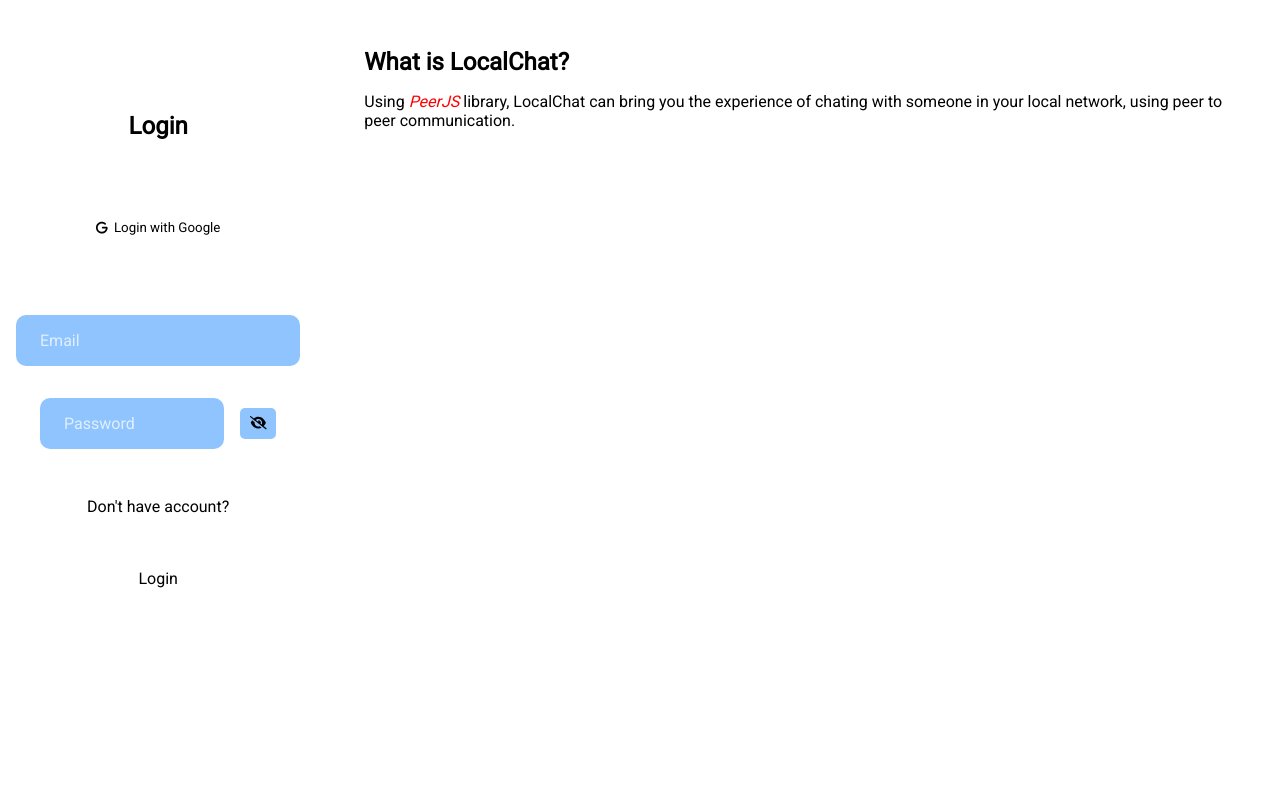
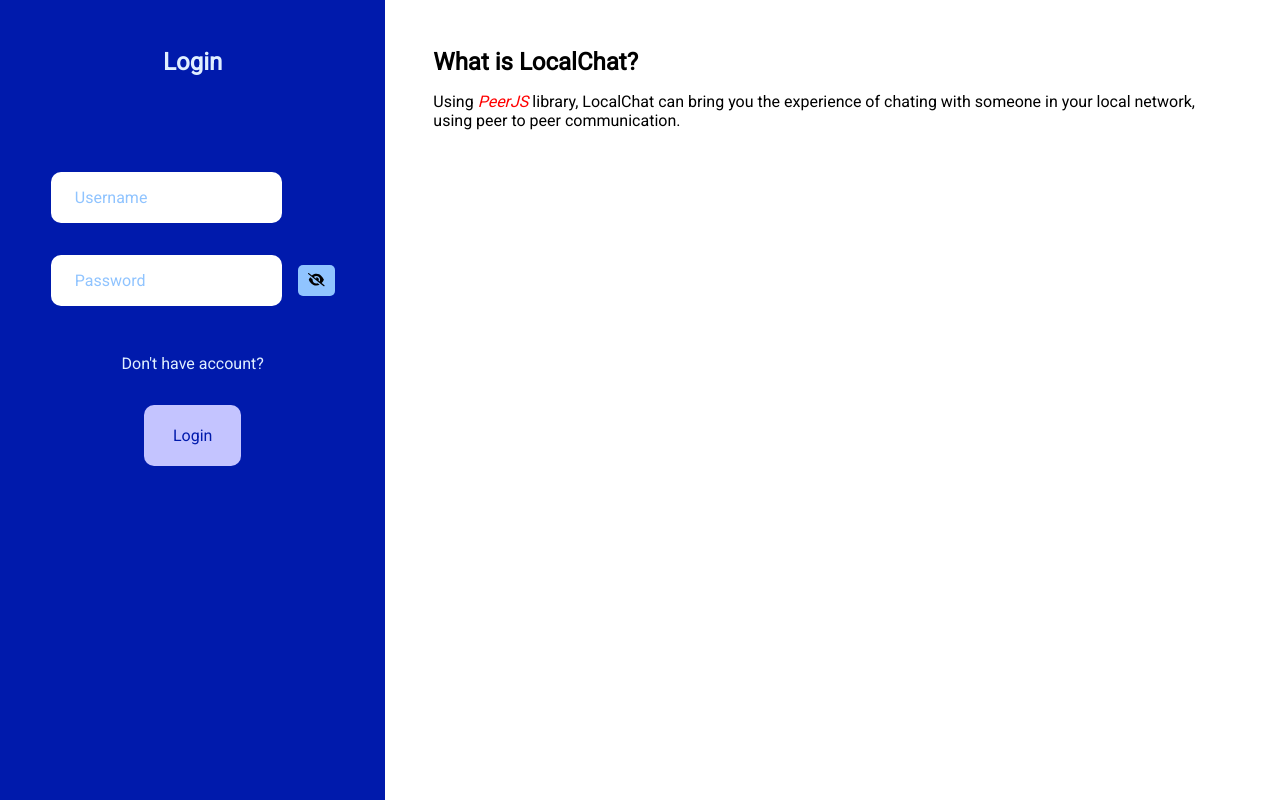
Before and after one commit to Animator55/LocalChat, a React (Vite) app: page / in a window 1280 px wide. Built offline with nearby package versions, Linux system fonts and the light colour scheme; the HTML template or start-up script is replaced by a standard one.

Commit message:
added login styles and func

```diff
--- a/src/App.tsx
+++ b/src/App.tsx
@@ -62,6 +62,19 @@
       break
     }
   }
+  return result
+}
+
+const checkValidId = (id: string)=>{
+  let defaultChatsIds = Object.keys(defaultChats)
+  let result: boolean = false
+  // for(let i=0; i<defaultChatsIds.length;i++) {
+  //   if(defaultChatsIds[i] === id && defaultChats[id].password === password) {
+  //     result = true
+  //     break
+  //   }
+  // }
+  result = defaultChatsIds.includes(id)
   return result
 }
 
@@ -166,7 +179,8 @@
       // changeStatus('')
     }
   }
-  function connection(id: string) { //crea tu session
+  function connection(id: string): undefined | string { //crea tu session
+    if(!checkValidId(id)) return "invalid"
     peer = new Peer(id);
     if (peer === undefined) return
 
@@ -567,13 +581,20 @@
     if (inputChat.current) inputChat.current.focus()
   })
 
+  React.useEffect(()=>{
+    if(session !== undefined && session._id !== undefined) {
+      document.body.classList.add("loggin-in")
+    }
+  }, [session])
+
   return <main>
     {session === undefined ?
-      <Login/>
+      <Login login={connection}/>
     :<>
       <ChatList />
       <Chat />
     </>
     }
+    <div className='fade-login'></div>
   </main>
 }
--- a/src/assets/App.css
+++ b/src/assets/App.css
@@ -14,6 +14,35 @@
   --clightblue2: #22368f;
   --cdarkgreen: #0d6d00;
   --cgreen: #5eff49;
+
+  --cblack: #9898aa;
+  --clight: #c4c4ff;
+  position: relative;
+}
+
+.fade-login {
+  display: none;
+  pointer-events: none;
+}
+body.loggin-in .fade-login {
+  display: block;
+  position: absolute;
+  content: "";
+  z-index: 2;
+  background-color: var(--cblue);
+  inset: 0;
+  animation: login 2s forwards;
+  pointer-events: all;
+}
+
+@keyframes login {
+  from {
+    opacity: 1;
+  }
+  to {
+    opacity: 0;
+    pointer-events: none;
+  }
 }
 
 hr {
@@ -247,6 +276,7 @@
   content: "";
   z-index: 1;
   background: linear-gradient(180deg, transparent 85%, var(--cwhite) 90%);
+  pointer-events: none;
 }
 
 .scroll-bottom {
@@ -558,9 +588,12 @@
 
 .avatar-background {
   background-color: #2b46e0;
-  animation: fadeToDown 300ms forwards;
   height: 30%;
   position: relative;
+}
+.animated .avatar-background {
+  opacity: 0;
+  animation: fadeToDown 300ms forwards;
 }
 
 .return {
@@ -597,6 +630,8 @@
   display: flex;
   flex-direction: column;
   gap: 0.5rem;
+}
+.animated .config-form {
   opacity: 0;
   animation: fadeToDown 300ms 300ms forwards;
 }
@@ -650,6 +685,8 @@
   padding: 1rem 1.5rem;
   font-size: 0.85rem;
   margin: 0 5rem 0 auto;
+}
+.animated .config-confirm {
   opacity: 0;
   animation: fadeToDown 300ms 300ms forwards;
 }
--- a/src/assets/Auth.css
+++ b/src/assets/Auth.css
@@ -4,8 +4,10 @@
 }
 
 .form {
-    background-color: var(--cblack);
-    padding: 5rem 1rem;
+    padding: 1rem;
+    width: 35%;
+    background-color: var(--cblue);
+    color: var(--cwhite);
 }
 .form form {
     display: flex;
@@ -24,31 +26,32 @@
     display: flex;
     flex-direction: column;
     align-items: center;
-    padding: 2rem 1.5rem;
+    padding: 2rem;
     gap: 2rem;
+    animation: fadeToDown 300ms forwards;
 }
 .form ul div {
     display: flex;
     gap: 1rem;
     align-items: center;
+    width: inherit;
 }
 .form input {
     font-size: medium;
     border-radius: 10px;
-    background-color: var(--cgray);
     border: none;
-    color: var(--clight);
     padding: 1rem 1.5rem;
-    width: 100%;
+    width: inherit;
+    align-self: start;
 }
 .form ::placeholder {
-    color: var(--cwhite);
+    color: var(--cgray);
 }
 .form [type="submit"]{
     transition: background-color 300ms, color 300ms;
     border: 5px solid transparent;
     background-color: var(--clight);
-    color: var(--cblack);
+    color: var(--cblue);
     border-radius: 10px;
     padding: 1rem 1.5rem;
     margin: 2rem auto;
@@ -56,20 +59,17 @@
 }
 .form [type="submit"]:hover{
     transition: background-color 300ms, color 300ms;
-    border-color: var(--clight);
     background-color: transparent;
-    color: var(--clight);
+    color: var(--cwhite);
     cursor: pointer;
 }
 
-.logWith {
-    margin: 1rem 0;
-    width: 100%;
-    border: 2px solid var(--clight);
+.log-error {
+    border: 2px solid #ff3c3c;
     border-radius: 5px;
     background-color: transparent;
     padding: 1rem;
-    color: var(--clight);
+    color: var(--cgray);
     display: flex;
     gap: 0.4rem;
     justify-content: center;
@@ -77,11 +77,12 @@
     transition: background-color 300ms, color 300ms;
 }
 
-.logWith:hover {
+.log-error:empty {
+    display: none;
+}
+
+.log-error:hover {
     cursor: pointer;
-    border-color: transparent;
-    background-color: var(--clight);
-    color: var(--cblack);
     transition: background-color 300ms, color 300ms;
 }
 
@@ -102,6 +103,11 @@
     display: none;
 }
 
+.form a {
+    opacity: 0;
+    animation: fadeToDown 300ms 500ms forwards;
+}
+
 .page {
     padding: 3rem;
 }
--- a/src/components/ConfigPage.tsx
+++ b/src/components/ConfigPage.tsx
@@ -62,7 +62,14 @@
         </button>
     }
 
-    return <section className='config-page'>
+    React.useEffect(()=>{
+        setTimeout(()=>{
+            let main = document.getElementsByClassName('config-page')[0]
+            main.classList.remove("animated")
+        }, 900)
+    }, [])
+
+    return <section className='config-page animated'>
         <TopImage/>
         <Account/>
         <Save/>
--- a/src/components/Login.tsx
+++ b/src/components/Login.tsx
@@ -4,7 +4,13 @@
 import { faEye, faEyeSlash, faG } from '@fortawesome/free-solid-svg-icons'
 // import * as Cookie from '../hooks/cookieHandler'
 
-export default function Login() {
+type Props = {
+    login: Function
+}
+
+export default function Login({login}: Props) {
+    const [error, reset] = React.useState<undefined | string>()
+
     const togglePasswordVisibility = (e: React.MouseEvent) => {
         e.preventDefault()
         if(!e.currentTarget.previousSibling) return
@@ -16,11 +22,13 @@
     const submit = (e:React.FormEvent) => {
         e.preventDefault();
         let form = e.currentTarget
-        let email = form["1"] as HTMLInputElement
-        let password = form["2"] as HTMLInputElement
+        console.log(e)
+        let email = form["0"] as HTMLInputElement
+        let password = form["1"] as HTMLInputElement
 
-        if (email.value === "" || password.value === "") return
-        //Login(email.value, password.value)
+        if (email.value === "" || password.value === "") return reset("Complete all inputs")
+        let result = login(email.value)
+        if(result === "invalid") return reset("Invalid password or username")
     }
 
     // const setCookies = (email, password) =>{
@@ -29,14 +37,14 @@
     //     // Cookie.set("sessionId", "gpomndoagnmdaogfmasodgfmlgds", 3)
     // }
 
-    return <main className="screen">
+    return <main className="screen animated">
         <section className="form">
             <form onSubmit={submit}>
                 <h1>Login</h1>
                 <hr />
-                <button className="logWith"><FontAwesomeIcon icon={faG} />Login with Google</button>
+                <section className='log-error'>{error}</section>
                 <ul>
-                    <input placeholder={"Email"}/>
+                    <input placeholder={"Username"}/>
                     <div>
                         <input placeholder={"Password"} type={"password"}/>
                         <button className="buttonEye" onClick={togglePasswordVisibility}>
@@ -45,7 +53,7 @@
                     </div>
                 </ul>
                 <a>Don&apos;t have account?</a>
-                <button type='submit'>Login</button>
+                <button className='config-confirm' type='submit'>Login</button>
             </form>
         </section>
         <section className="page">
--- a/src/components/UserPage.tsx
+++ b/src/components/UserPage.tsx
@@ -20,7 +20,7 @@
         </section>
     }
 
-    return <section className='config-page'>
+    return <section className='config-page animated'>
         <TopImage/>
         <div className='user-page'>
             <h2>{data.name}</h2>
```
